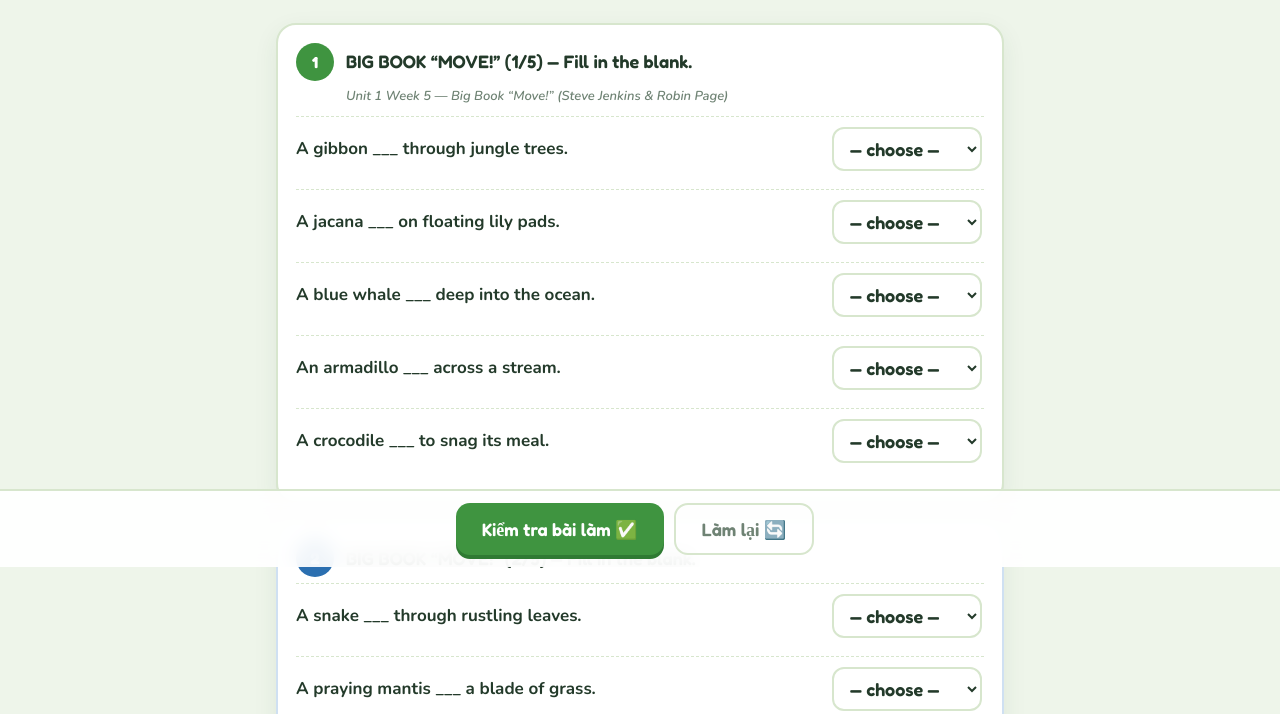
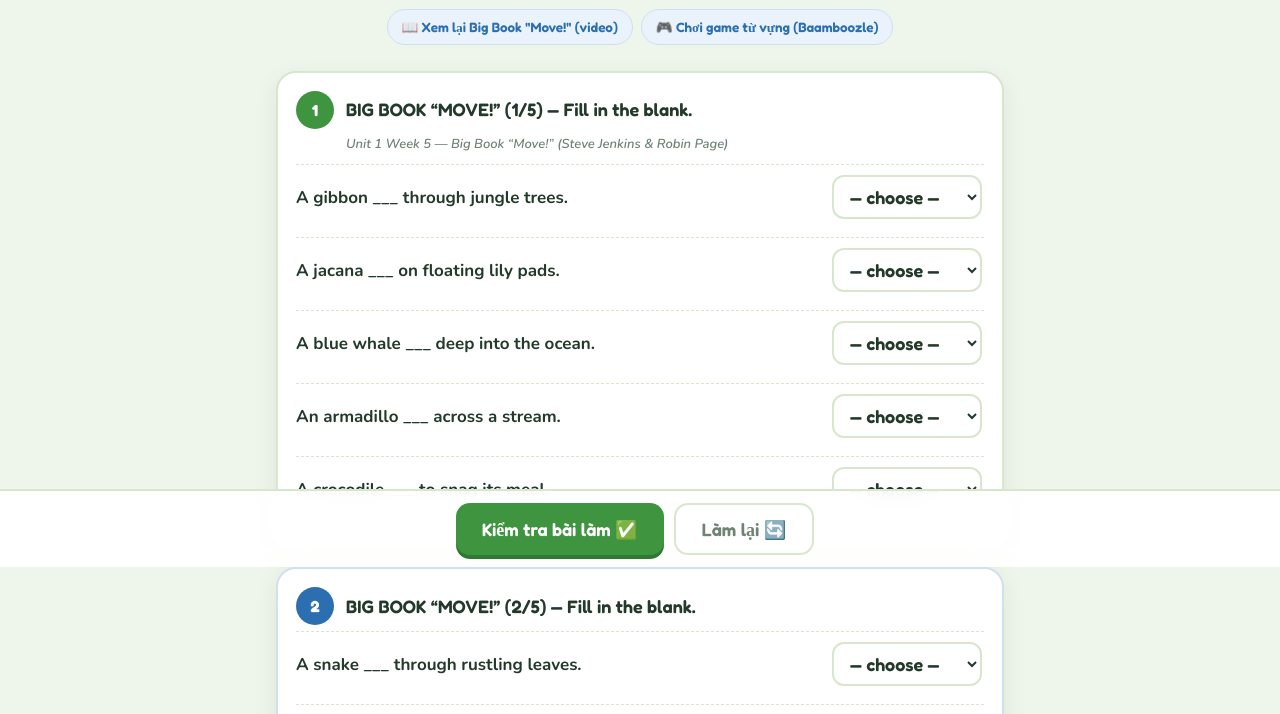
Before and after one commit to chichi1709-hub/nkl-tests-online, a plain HTML site: page Study/01_LanguageArts/week5-day2-quiz.html in a window 1280 px wide. Shown: the part 233-947 px from the top of the page. Drawn offline with nearby package versions, Linux system fonts and the light colour scheme.

Commit message:
Add clickable Big Book video + Baamboozle game links to Week 5 Day 2 quiz

```diff
--- a/Study/01_LanguageArts/week5-day2-quiz.html
+++ b/Study/01_LanguageArts/week5-day2-quiz.html
@@ -45,6 +45,11 @@ header{position:relative;text-align:center;padding:30px 12px 10px;}
 h1{font-family:"Fredoka";font-weight:700;font-size:clamp(26px,6vw,40px);margin:12px 0 4px;color:var(--ink);
   text-wrap:balance;line-height:1.05;}
 .sub{color:var(--muted);font-weight:600;margin:0;}
+.reslinks{display:flex;flex-wrap:wrap;justify-content:center;gap:8px;margin:12px 0 0;}
+.reslink{display:inline-flex;align-items:center;gap:6px;font-family:"Fredoka";font-weight:600;font-size:13.5px;
+  color:var(--blue);background:var(--blue-soft);border:1.5px solid var(--blue-line);border-radius:999px;
+  padding:7px 14px;text-decoration:none;}
+.reslink:hover{filter:brightness(0.97);}
 
 .hud{position:sticky;top:0;z-index:20;background:color-mix(in srgb,var(--bg) 82%,transparent);
   backdrop-filter:blur(8px);padding:10px 0;margin-bottom:8px;}
@@ -134,6 +139,10 @@ textarea.write:focus{outline:none;border-color:var(--blue);box-shadow:0 0 0 3px
     <span class="badge-pill">ENGLISH · GRADE 1A4</span>
     <h1>Move!</h1>
     <p class="sub">Unit 1 · Week 5 (09/09/2026) — Listening Comprehension · Phonemic Awareness · High-Frequency Words</p>
+    <div class="reslinks">
+      <a class="reslink" target="_blank" rel="noopener" href="https://drive.google.com/file/d/1v4tvxya5kUE0er0ZjvFs3J_TSSCqAgBE/view?usp=drive_link">📖 Xem lại Big Book "Move!" (video)</a>
+      <a class="reslink" target="_blank" rel="noopener" href="https://www.baamboozle.com/game/4756289">🎮 Chơi game từ vựng (Baamboozle)</a>
+    </div>
   </header>
 
   <div class="result" id="result">
```
